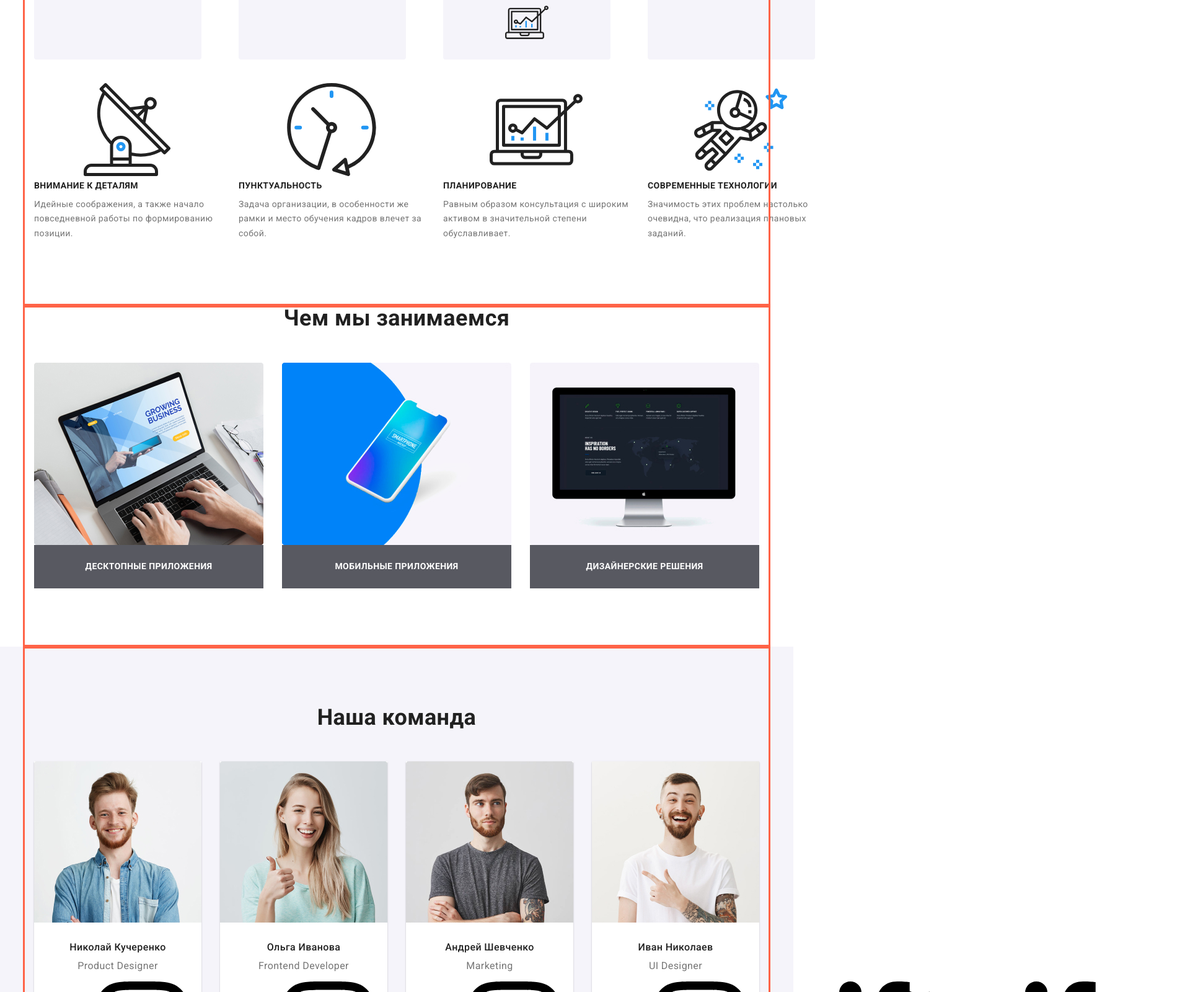
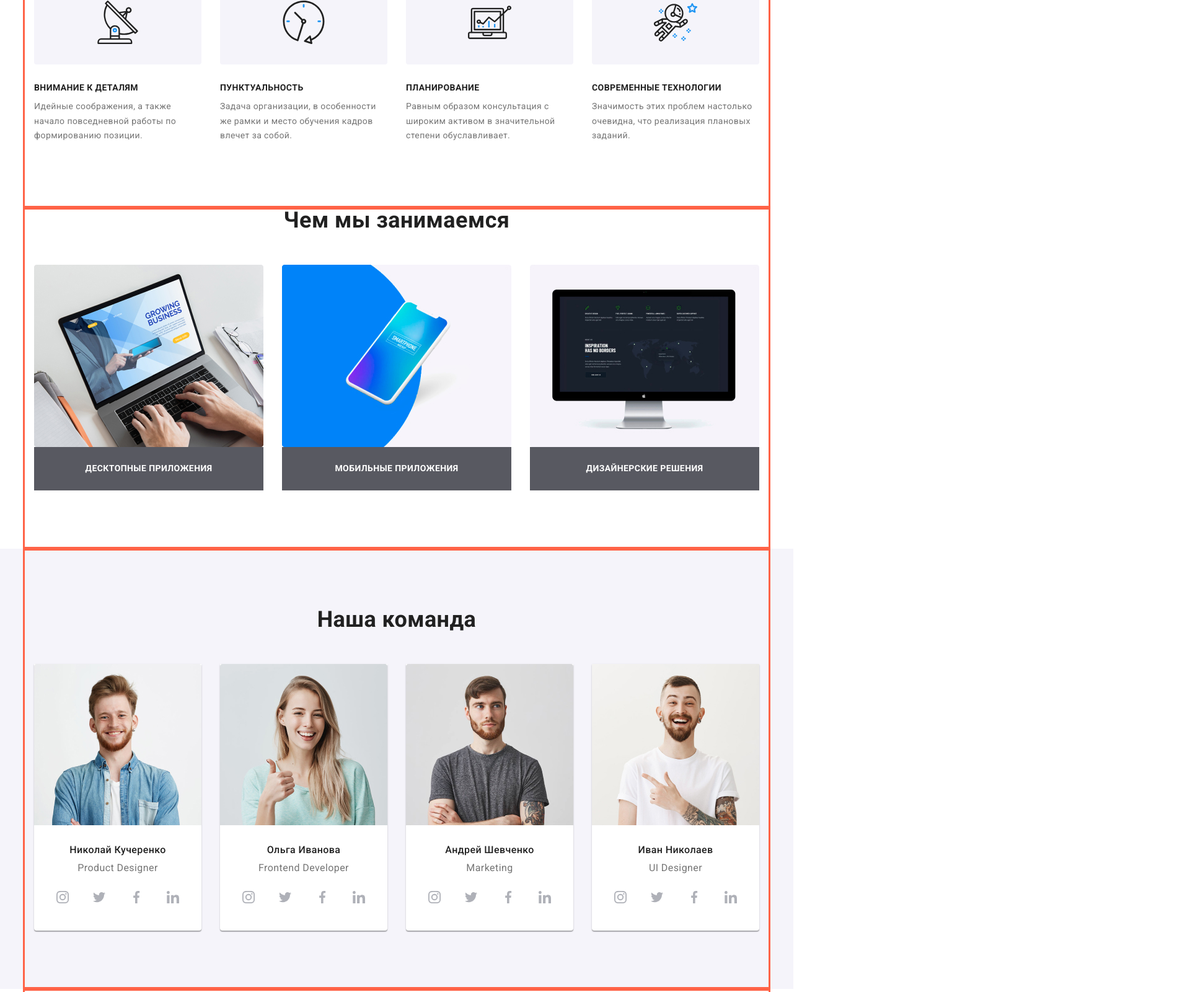
Before and after one commit to gprokopiv/goit-markup-hw-04, a plain HTML site: page index.html in a window 1280 px wide. Shown: the part 780-2380 px from the top of the page at 62% size, 1920 px wide, since content can reach past the window. Drawn offline with nearby package versions, Linux system fonts and the light colour scheme.

Commit message:
svg sprite in styles

```diff
--- a/css/styles.css
+++ b/css/styles.css
@@ -6,6 +6,7 @@
     --primary-background-color: #ffffff;
     --secondary-text-color: #757575;
     --secondary-background-color: #F5F4FA;
+    --social-link-color: #AFB1B8;
 }
 
 .home-page {
@@ -114,22 +115,28 @@ img {
 /* email and address */
 /* .menu, */
 
+.contact-item {
+    fill: var(--secondary-text-color);
 
-.contact-item .link {
+}
+.contact-item .link{
     color: var(--secondary-text-color);
     padding-top: 24px;
     padding-bottom: 24px;
-    line-height: 1.6;
+    line-height: 1.14;
 
 }
  .contact-item:not(:last-child) {
      margin-right: 20px;
  }
  .contact-icon {
+     vertical-align: bottom;
      margin-right: 10px;
-
-
  }
+.contact-item:hover,
+.contact-item:focus {
+    fill:  var(--accent-color);
+}
 
  .active {
     color: var(--accent-color);
@@ -137,10 +144,7 @@ img {
  /* .link {
     text-decoration: none;
 }
-.link:hover,
-.link:focus {
-    color: var(--accent-color);
-}  */
+  */
 
 /* Styles for the main page of html */
 /* Hero section */
@@ -258,12 +262,24 @@ img {
     display: none;
 
 }
+.features-label {
+    padding: 25px 100px;
+    margin-bottom: 30px;
+
+
+     background-color: var(--secondary-background-color);
+     border-radius: 4px;
+}
+.features-icon {
+width: 70px;
+height: 70px;
+}
 /* .features-list, {
     display: flex;
     margin: 0;
     padding: 0;
 } */
-.features .section-item::before {
+/* .features .section-item::before {
     content: "";
     display:inline-block;
     width: 270px;
@@ -286,7 +302,7 @@ img {
 }
 .features .section-item:nth-child(4)::before {
     background-image: url(../images/astronaut_1.svg);
-}
+} */
 
 /* .features .image {
    padding: 25px 100px;
@@ -368,11 +384,48 @@ img {
      justify-content: space-between;
  }
 
-/* .social-links .link:hover,
-.social-links .link:focus {
-    color: var(--accent-color);
+ .social .list:not(:last-child) {
+    margin-right: 10px;
+}
+.social-link {
+    display: inline-flex;
+    padding: 0;
+    align-items: center;
+    justify-content: center;
+    border-radius: 50%;
+    width: 44px;
+    height: 44px;
+    text-decoration: none;
+    border: none;
+    background: rgba(255, 255, 255, 0.1);
+
+
+
+}
+/* .social-link {
+background-color: rgba(255, 255, 255, 0.1);
+} */
+.social-icon {
+    width: 20px;
+    height: 20px;
+    fill: var(--social-link-color);
+
+}
+.social-link:hover .social-icon,
+.social-link:focus .social-icon {
+    fill: var(--title-text-color);
+}
+
+/* .social-icon:hover {
+    fill: var(--title-text-color);
 
 } */
+.social-link:hover,
+.social-link:focus   {
+    background-color: var(--accent-color);
+}
+
+
 .clients .container {
     padding-top: 94px;
     padding-bottom: 94px;
@@ -395,6 +448,7 @@ img {
 .link:hover,
 .link:focus {
     color: var(--accent-color);
+    cursor: pointer;
 }
 
 
@@ -465,11 +519,11 @@ img {
 .footer-list:not(:last-child) {
     margin-right: 94px;
 }
-.footer .social{
+.footer .social {
     margin: 0px;
 }
-.footer .social .link{
-    color: var(--title-text-color)
+.footer .social-icon {
+    fill: var(--title-text-color)
 }
 .footer-list .button-primary::after {
     display: inline-block;
```
